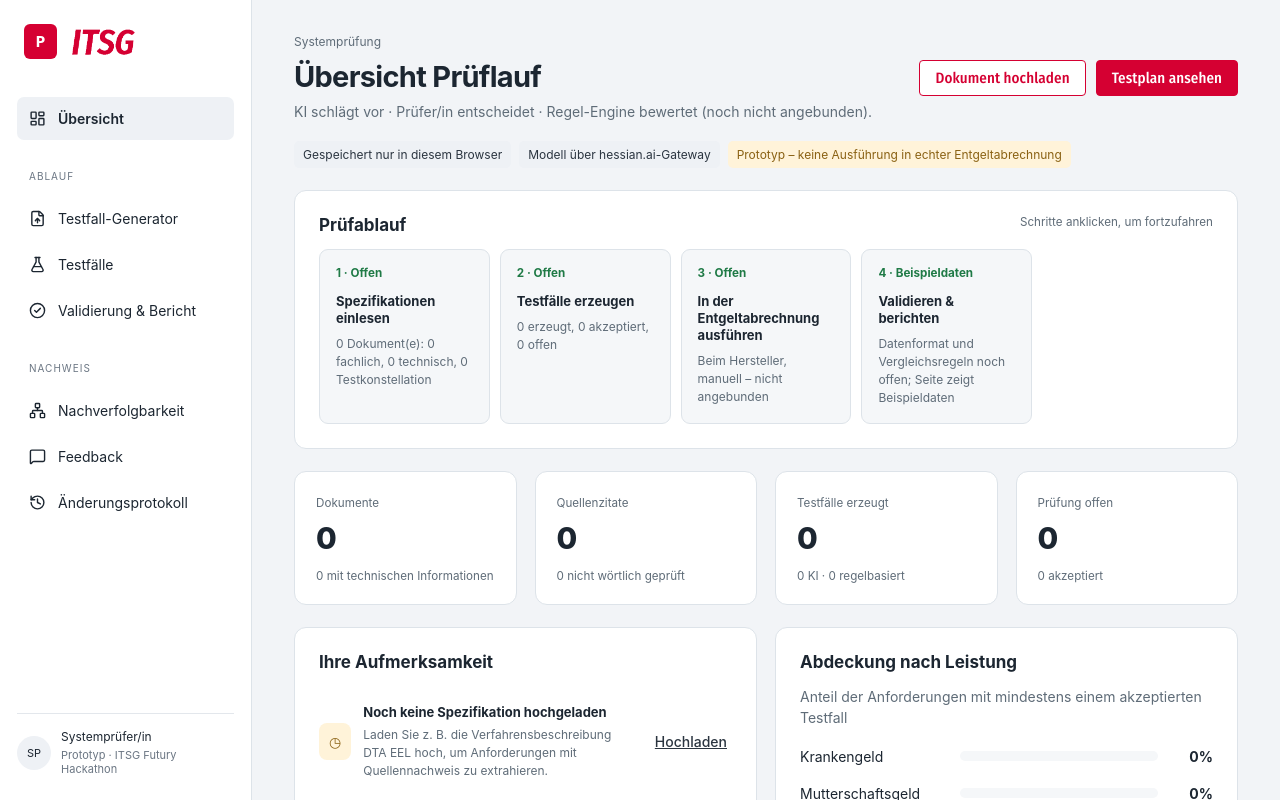
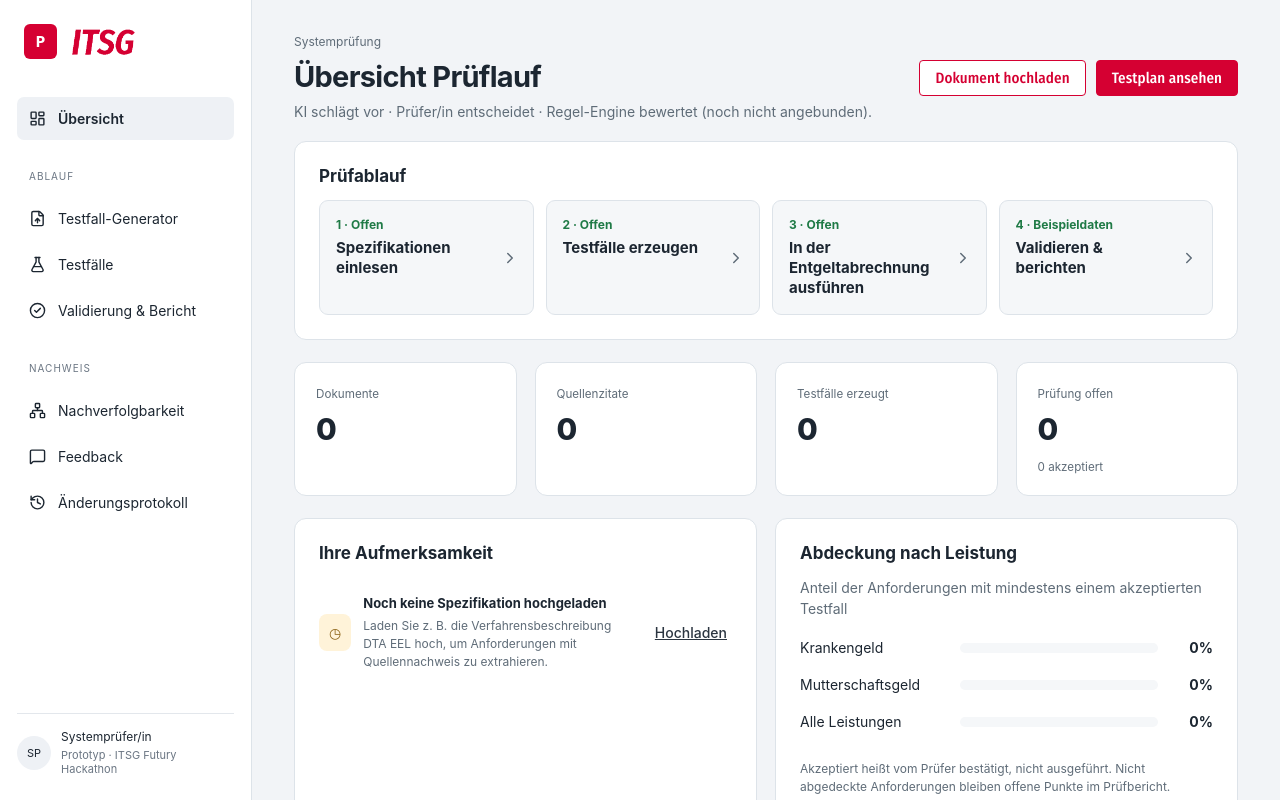
Before and after one commit to Abaronkyouller/futury-2026, a React (Vite) app: page / in a window 1280 px wide. Shown: the top 800 px of the page. Built offline with nearby package versions, Linux system fonts and the light colour scheme.

Commit message:
adjust style for homepage

```diff
--- a/src/features.css
+++ b/src/features.css
@@ -179,7 +179,7 @@ tr.openvalue td { background: var(--assumption-bg); color: var(--assumption); }
 .detail.compact th { width: 90px; }
 
 /* ---------- Traceability: traceback per test case ---------- */
-.reqpick { display: grid; grid-template-columns: repeat(auto-fill, minmax(300px, 1fr)); gap: 10px; margin-bottom: 6px; }
+.reqpick { display: grid; grid-template-columns: repeat(auto-fill, minmax(min(300px, 100%), 1fr)); gap: 10px; margin-bottom: 6px; }
 .reqpickitem { text-align: left; display: flex; flex-direction: column; gap: 4px; padding: 10px 12px; border: 1px solid var(--border); border-radius: 8px; background: var(--surface); font-size: 13px; font-weight: 400; }
 .reqpickitem:hover { border-color: var(--primary-line); background: var(--primary-tint); }
 .reqpickitem.selected { border-color: var(--primary-ink); box-shadow: 0 0 0 2px var(--primary-line); background: var(--primary-tint); }
@@ -391,3 +391,35 @@ button.docname { padding: 0; }
 .confirmbox h3 { margin: 2px 0 6px; font-size: 18px; }
 .confirmbox p { margin: 0; font-size: 15px; line-height: 1.5; color: var(--muted); overflow-wrap: anywhere; }
 .confirmactions { grid-column: 1 / -1; display: flex; justify-content: flex-end; gap: 10px; margin-top: 6px; }
+
+/* Long words (file names, UUIDs, table rows from PDFs) wrap instead of running out of their box. */
+.reqpickitem, .reqpickitem > *, .tracecase, .tracecase > summary > *, .tracebody, .tracelead, .stepbody,
+.steptitle, .tracelist, .tracelist li, .tracewarn, .traceinfo, .tracechecks li > span, .quote, .combolist li,
+.paneltop h3, .paneltop > div { min-width: 0; overflow-wrap: anywhere; word-break: break-word; }
+.tracebody, .stepbody { overflow: hidden; }
+
+/* ---------- Overview: Prüfablauf steps as buttons ----------
+ * The four steps fill the row evenly (2 × 2 below 1100 px, 1 per row on phones). They are
+ * real buttons (keyboard accessible) but keep the tile look; the hover uses the
+ * ITSG red as accent.
+ */
+.pipeline { grid-template-columns: repeat(4, minmax(0, 1fr)); gap: 12px; }
+button.step {
+  position: relative;
+  display: flex; flex-direction: column; align-items: flex-start; gap: 6px;
+  width: 100%; min-height: 96px; margin: 0;
+  padding: 16px 44px 16px 16px;
+  text-align: left;
+  font-family: inherit; font-size: inherit; letter-spacing: normal; font-weight: 400;
+  background: var(--surface-2); border: 1px solid var(--border); border-radius: 9px;
+  color: var(--text);
+  overflow-wrap: anywhere;
+}
+button.step small { margin: 0; font-size: 12px; }
+button.step b { font-size: 15px; line-height: 1.35; }
+button.step.stepwarn { background: var(--warn-bg); border-color: var(--warn-line); }
+button.step:hover:not(:disabled) { background: var(--button-tint); border-color: var(--button); }
+button.step:hover .steparrow { color: var(--button); transform: translateX(2px); }
+.steparrow { position: absolute; right: 14px; top: 50%; margin-top: -9px; color: var(--muted); transition: transform 0.15s, color 0.15s; }
+@media (max-width: 1100px) { .pipeline { grid-template-columns: repeat(2, minmax(0, 1fr)); } }
+@media (max-width: 520px) { .pipeline { grid-template-columns: 1fr; } }
--- a/src/pages/GraphPage.tsx
+++ b/src/pages/GraphPage.tsx
@@ -12,8 +12,6 @@ import { cases as sampleCases } from "../data/testCases";
 import type { Req } from "../types/requirement";
 import { truncate } from "../documents/text";
 
-const ORIGIN_FILTERS = ["Alle", "Aus Dokumenten", "Beispieldaten"] as const;
-type OriginFilter = (typeof ORIGIN_FILTERS)[number];
 const REQS_PER_PAGE = 6;
 
 /**
@@ -27,7 +25,6 @@ export function GraphPage() {
   const { cases, requirements, comparisons } = useReviewStore();
   const [params, setParams] = useSearchParams();
   const [query, setQuery] = useState("");
-  const [origin, setOrigin] = useState<OriginFilter>("Alle");
   const [onlyWarnings, setOnlyWarnings] = useState(false);
   const [page, setPage] = useState(1);
 
@@ -46,7 +43,6 @@ export function GraphPage() {
   // Newest document requirements first, then those with test cases.
   const ordered = [...requirements].reverse().sort((a, b) => Number(caseCount(b) > 0) - Number(caseCount(a) > 0));
   const filtered = ordered
-    .filter((r) => origin === "Alle" || (origin === "Aus Dokumenten" ? Boolean(r.origin) : !r.origin))
     .filter((r) => !onlyWarnings || (warningsOf.get(r.id) ?? 0) > 0)
     .filter((r) => { const h = requirementHaystack(r, cases); return q.split(/\s+/).filter(Boolean).every((t) => h.includes(t)); });
   const pageCount = Math.max(1, Math.ceil(filtered.length / REQS_PER_PAGE));
@@ -71,7 +67,7 @@ export function GraphPage() {
     setParams(hit ? { req: r.id, case: hit.id } : { req: r.id });
     setOpened({});
   };
-  const resetFilters = () => { setQuery(""); setOrigin("Alle"); setOnlyWarnings(false); setPage(1); };
+  const resetFilters = () => { setQuery(""); setOnlyWarnings(false); setPage(1); };
 
 
   return (
@@ -92,17 +88,12 @@ export function GraphPage() {
           onPickCase={(c) => { setQuery(c.id); setPage(1); setParams({ req: c.requirementId, case: c.id }); setOpened({}); }}
         />
         <div className="filters">
-          <label className="field inline">Herkunft
-            <select value={origin} onChange={(e) => { setOrigin(e.target.value as OriginFilter); setPage(1); }}>
-              {ORIGIN_FILTERS.map((o) => <option key={o}>{o}</option>)}
-            </select>
-          </label>
           <label className="checkrow small">
             <input type="checkbox" checked={onlyWarnings} onChange={(e) => { setOnlyWarnings(e.target.checked); setPage(1); }} />
             Nur mit Belegwarnungen
           </label>
           <span className="muted small">{filtered.length} von {requirements.length} Anforderung(en)</span>
-          {(query || origin !== "Alle" || onlyWarnings) && <button onClick={resetFilters}>Filter zurücksetzen</button>}
+          {(query || onlyWarnings) && <button onClick={resetFilters}>Filter zurücksetzen</button>}
         </div>
         {filtered.length === 0 ? (
           <p className="muted">Keine Anforderung entspricht der Suche.</p>
--- a/src/pages/Overview.tsx
+++ b/src/pages/Overview.tsx
@@ -1,10 +1,11 @@
 import { useNavigate } from "react-router-dom";
+import { ChevronRight } from "lucide-react";
 import { Header } from "../components/Header";
 import { Panel } from "../components/Panel";
 import { useDocuments } from "../state/documentContext";
 import { useReviewStore } from "../state/reviewContext";
 
-type Step = { name: string; desc: string; status: string; path: string; warn?: boolean };
+type Step = { name: string; status: string; path: string; warn?: boolean };
 type Attention = { title: string; desc: string; action: string; path: string; danger?: boolean };
 
 /**
@@ -23,31 +24,26 @@ export function Overview() {
   const openCases = cases.filter((c) => c.review.decision === "Offen");
   const failedChecks = cases.filter((c) => c.review.decision !== "Abgelehnt" && c.checks.some((k) => !k.passed));
   const questions = openCases.filter((c) => c.openQuestions.length > 0);
-  const count = (kind: string) => documents.filter((d) => d.classification.kind === kind).length;
 
   const steps: Step[] = [
     {
       name: "Spezifikationen einlesen",
-      desc: `${documents.length} Dokument(e): ${count("Fachlich")} fachlich, ${count("Technisch")} technisch, ${count("Testkonstellation")} Testkonstellation`,
       status: documents.length ? "Erledigt" : "Offen",
       path: "/documents",
     },
     {
       name: "Testfälle erzeugen",
-      desc: `${cases.length} erzeugt, ${accepted.length} akzeptiert, ${openCases.length} offen`,
       status: openCases.length ? "Prüfung nötig" : cases.length ? "Erledigt" : "Offen",
       path: "/documents",
       warn: openCases.length > 0,
     },
     {
       name: "In der Entgeltabrechnung ausführen",
-      desc: "Beim Hersteller, manuell – nicht angebunden",
       status: "Offen",
       path: "/tests",
     },
     {
       name: "Validieren & berichten",
-      desc: "Datenformat und Vergleichsregeln noch offen; Seite zeigt Beispieldaten",
       status: "Beispieldaten",
       path: "/validation",
     },
@@ -87,33 +83,33 @@ export function Overview() {
           </div>
         }
       />
-      <div className="chips">
+      {/* <div className="chips">
         <span>Gespeichert nur in diesem Browser</span>
         <span>Modell über hessian.ai-Gateway</span>
         <span className="warm">Prototyp – keine Ausführung in echter Entgeltabrechnung</span>
-      </div>
+      </div> */}
       <Panel>
         <div className="paneltop">
           <h3>Prüfablauf</h3>
-          <small>Schritte anklicken, um fortzufahren</small>
+          {/* <small>Schritte anklicken, um fortzufahren</small> */}
         </div>
         <div className="pipeline">
           {steps.map((s, i) => (
-            <div className={"step " + (s.warn ? "stepwarn" : "")} key={s.name} onClick={() => nav(s.path)}>
+            <button className={"step " + (s.warn ? "stepwarn" : "")} key={s.name} onClick={() => nav(s.path)}>
               <small>
                 {i + 1} · {s.status}
               </small>
               <b>{s.name}</b>
-              <p>{s.desc}</p>
-            </div>
+              <ChevronRight size={18} className="steparrow" />
+            </button>
           ))}
         </div>
       </Panel>
       <div className="metrics">
         {[
-          ["Dokumente", documents.length, `${documents.filter((d) => d.role === "Technische Informationen").length} mit technischen Informationen`],
-          ["Quellenzitate", docReqs.length, `${unverified.length} nicht wörtlich geprüft`],
-          ["Testfälle erzeugt", cases.length, `${cases.filter((c) => c.origin.kind === "model").length} KI · ${cases.filter((c) => c.origin.kind === "regelbasiert").length} regelbasiert`],
+          ["Dokumente", documents.length],
+          ["Quellenzitate", docReqs.length],
+          ["Testfälle erzeugt", cases.length],
           ["Prüfung offen", openCases.length, `${accepted.length} akzeptiert`],
         ].map(([label, n, desc]) => (
           <Panel key={label as string}>
```
